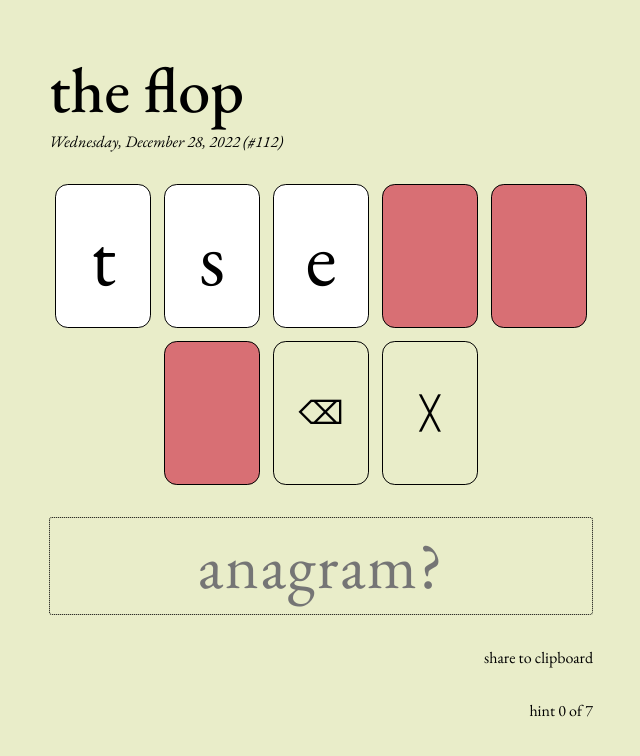
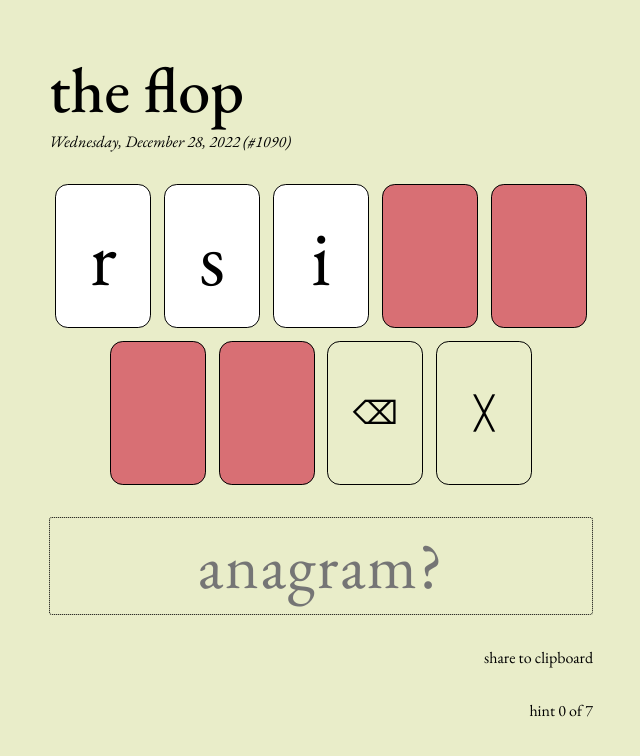
Before and after one commit to jacksoncooper/texasholdgram, a React (Create React App) app in the folder holdgram/: page / in a window 1280 px wide. Shown: the top 756 px of the page, without its empty margins (319-959 px from the left). Built offline with nearby package versions, Linux system fonts and the light colour scheme.

Commit message:
bug fix: Different time zones have different words ft. Scott

```diff
--- a/holdgram/src/paths.ts
+++ b/holdgram/src/paths.ts
@@ -43,8 +43,9 @@ function daysFromEpoch(): { days: number, from: Date }
 
 function selectPath(paths: string[]): { identifier: number, path: Path }
 {
-    let { days, from } = daysFromEpoch();
-    let offset = (from.valueOf() + days) % paths.length;
+    let { days } = daysFromEpoch();
+    // let offset = (from.valueOf() + days) % paths.length;
+    let offset = days % paths.length;
 
     return {
         identifier: offset + 1,
```
